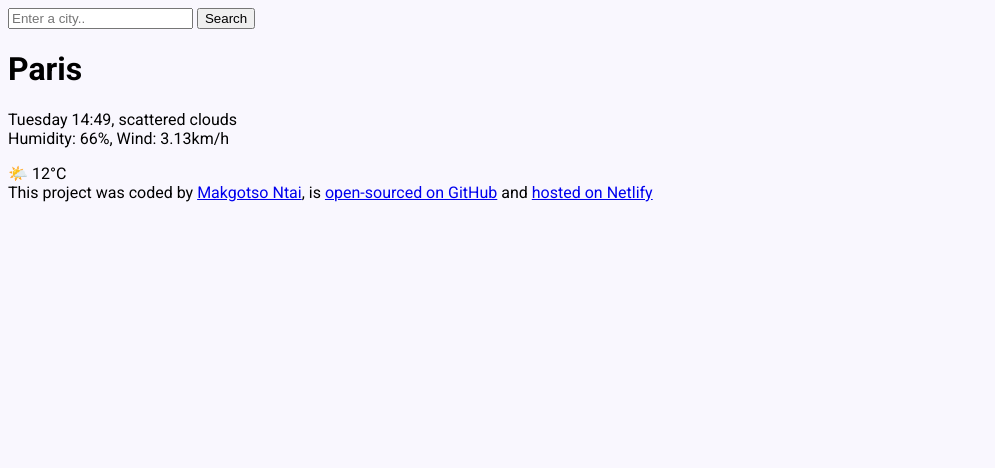
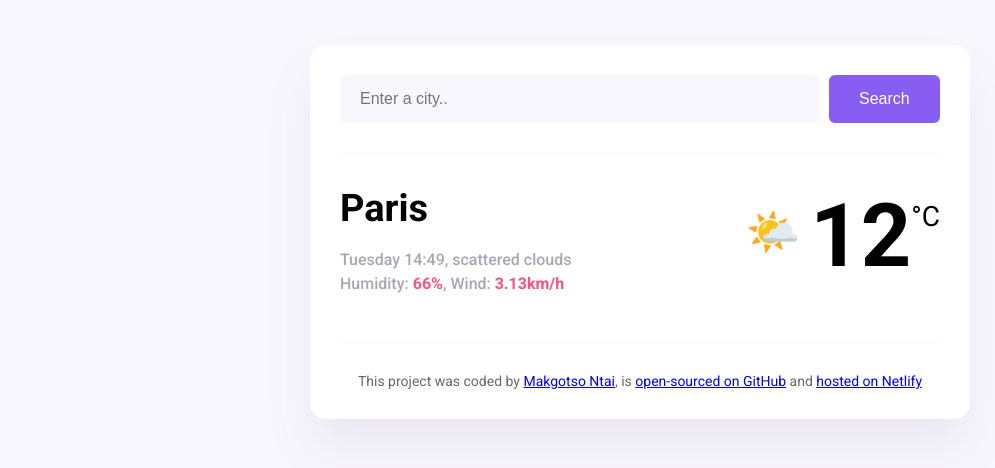
Before and after one commit to Makgotso01/Climate-app, a plain HTML site: page index.html in a window 1280 px wide. Shown: the whole page, without its empty margins (0-995 px from the left). Drawn offline with Linux system fonts and the light colour scheme.

Commit message:
styled and updated html

```diff
--- a/index.html
+++ b/index.html
@@ -12,23 +12,33 @@
     <link rel="stylesheet" href="src/style.css" />
   </head>
   <body>
-    <div class="Weather-app">
+    <div class="weather-app">
       <header>
-        <form>
-          <input type="search" placeholder="Enter a city.." required />
-          <input type="submit" value="Search" />
+        <form class="search-form">
+          <input
+            type="search"
+            placeholder="Enter a city.."
+            required
+            class="search-form-input" />
+          <input type="submit" value="Search" class="search-form-button" />
         </form>
       </header>
       <main>
-        <div>
-          <h1>Paris</h1>
-          <p>
-            Tuesday 14:49, scattered clouds
-            <br />
-            Humidity: 66%, Wind: 3.13km/h
-          </p>
+        <div class="weather-app-data">
+          <div>
+            <h1 class="weather-app-city">Paris</h1>
+            <p class="weather-app-details">
+              Tuesday 14:49, scattered clouds
+              <br />
+              Humidity: <strong>66%</strong>, Wind: <strong>3.13km/h</strong>
+            </p>
+          </div>
+          <div class="weather-app-temperature-container">
+            <div class="weather-app-icon">🌤️</div>
+            <div class="weather-app-temperature">12</div>
+            <div class="weatehr-app-unit">°C</div>
+          </div>
         </div>
-        <div>🌤️ 12°C</div>
       </main>
 
       <footer>
--- a/src/style.css
+++ b/src/style.css
@@ -10,3 +10,80 @@ body {
   border-radius: 16px;
   padding: 30px;
 }
+header {
+  border-bottom: 1px solid #f9f7fe;
+  padding: 0 0 30px 0;
+}
+
+.search-form-input {
+  background-color: #f9f7fe;
+  border: none;
+  border-radius: 6px;
+  width: 80%;
+  font-size: 16px;
+  padding: 15px 20px;
+}
+
+.search-form-button {
+  background: #885df1;
+  padding: 15px 30px;
+  border: none;
+  font-size: 16px;
+  margin-left: 5px;
+  border-radius: 6px;
+  color: white;
+}
+
+main {
+  padding: 30px 0;
+}
+
+.weather-app-data {
+  display: flex;
+  justify-content: space-between;
+}
+
+.weather-app-city {
+  margin: 0;
+  font-size: 38px;
+  line-height: 48px;
+}
+
+.weather-app-details {
+  font-size: 16px;
+  color: rgba(39, 33, 66, 0.4);
+  line-height: 24px;
+  font-weight: 500;
+}
+
+.weather-app-details strong {
+  color: #f65282;
+}
+
+.weather-app-temperature-container {
+  display: flex;
+}
+
+.weather-app-icon {
+  font-size: 44px;
+  margin-top: 22px;
+}
+
+.weather-app-temperature {
+  font-size: 88px;
+  margin-left: 10px;
+  font-weight: bold;
+}
+
+.weatehr-app-unit {
+  margin-top: 16px;
+  font-size: 28px;
+}
+
+footer {
+  border-top: 1px solid #f9f7fe;
+  padding: 30px 0 0 0;
+  text-align: center;
+  font-size: 14px;
+  color: rgba(0, 0, 0, 0.6);
+}
```
